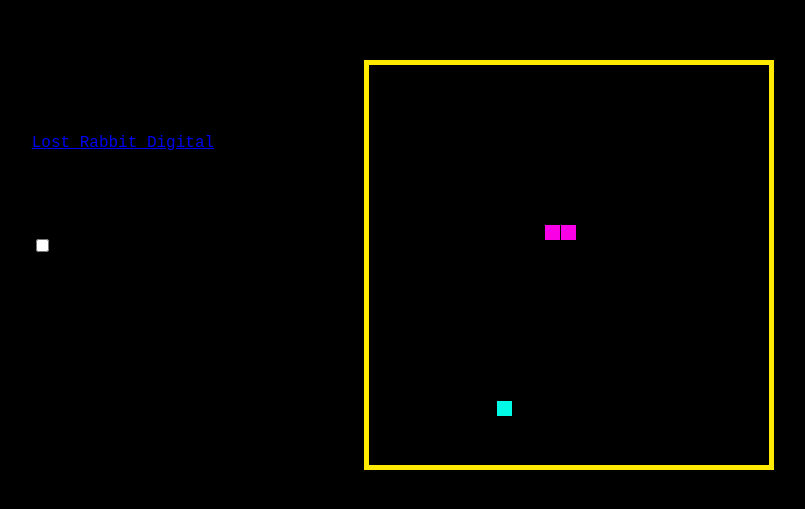
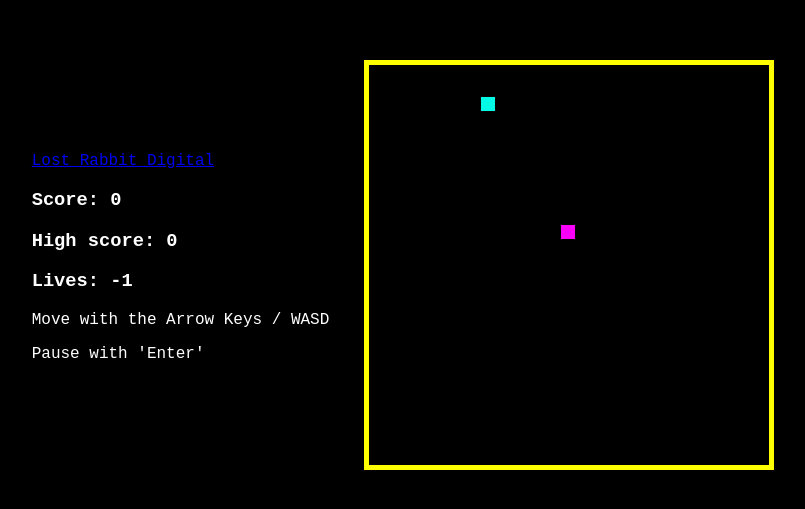
Before and after one commit to BodenMcHale/Snake-JavaScript, a plain HTML site: page src/index.html in a window 1280 px wide. Shown: the part 135-644 px from the top of the page, without its empty margins (237-1042 px from the left). Drawn offline with Linux system fonts and the light colour scheme.

Commit message:
Update
- Added Score
- Added High Score
- Added Lives
- Head of snake is different color than body
- Added favicon
- Removed wrap mechanic

```diff
--- a/src/index.html
+++ b/src/index.html
@@ -2,6 +2,7 @@
 <html>
 	<head>
 		<title>Snake</title>
+		<link rel="icon" type="image/x-icon" href="images/favicon.ico">
 		<meta charset="UTF-8">
 
 		<style>
@@ -14,6 +15,7 @@
 			body
 			{
 				background: rgb(0, 0, 0);
+				color: rgb(255, 255, 255);
 				display: flex;
 				align-items: center;
 				justify-content: center;
@@ -21,22 +23,28 @@
 
 			canvas
 			{
-				border: 5px solid rgb(255, 234, 0);
+				border: 5px solid rgb(255, 255, 0);
 			}
 		</style>
 	</head>
 
 	<body>
-		<div style="padding-right:35px">
-            <a href="https://www.lostrabbitdigital.com" style="font-family: 'Courier New', Courier, monospace;">Lost Rabbit Digital</a>
-            <p style="font-family: 'Courier New', Courier, monospace;">Move with the Arrow Keys / WASD</p>
-            <p style="font-family: 'Courier New', Courier, monospace;">Pause with 'Enter'</p>
-            <input type="checkbox" id="muteCanvasCheckbox" name="muteCanvas" value="mute">
-            <label for="loopCanvas" style="font-family:'Courier New', Courier, monospace;"> Mute</label><br>
-            <h3 style="font-family: 'Courier New', Courier, monospace;">Score: <span id="score"></span> </h3>
-            <h3 style="font-family: 'Courier New', Courier, monospace;">Max score: <span id="max_score"></span> </h3>
-            <h3 style="font-family: 'Courier New', Courier, monospace;">Lives: <span id="lives"></span> </h3>
-        </div>
+		<section class="content">
+			<div style="padding-right:35px">
+				<a href="https://www.lostrabbitdigital.com" style="font-family: 'Courier New', Courier, monospace;">Lost Rabbit Digital</a>
+
+				<div>
+					<h3 style="font-family: 'Courier New', Courier, monospace;">Score: <span id="score"></span> </h3>
+					<h3 style="font-family: 'Courier New', Courier, monospace;">High score: <span id="max_score"></span> </h3>
+					<h3 style="font-family: 'Courier New', Courier, monospace;">Lives: <span id="lives"></span> </h3>
+				</div>
+
+				<div>
+					<p style="font-family: 'Courier New', Courier, monospace;">Move with the Arrow Keys / WASD</p>
+					<p style="font-family: 'Courier New', Courier, monospace;">Pause with 'Enter'</p>
+				</div>
+			</div>
+		</section>
 	</body>
 
 	<canvas id="game"></canvas>
--- a/src/snake.js
+++ b/src/snake.js
@@ -1,3 +1,44 @@
+/*
+    License
+    ~~~~~~~~~~~~~~~~~~~~~~~~~~~~~~~~~~~~~~~~~~~~~~~~~~~~~~~
+    MIT License
+    Copyright (c) 2022, Boden McHale
+    Permission is hereby granted, free of charge, to any person obtaining a copy
+    of this software and associated documentation files (the "Software"), to deal
+    in the Software without restriction, including without limitation the rights
+    to use, copy, modify, merge, publish, distribute, sublicense, and/or sell
+    copies of the Software, and to permit persons to whom the Software is
+    furnished to do so, subject to the following conditions:
+    The above copyright notice and this permission notice shall be included in all
+    copies or substantial portions of the Software.
+    THE SOFTWARE IS PROVIDED "AS IS", WITHOUT WARRANTY OF ANY KIND, EXPRESS OR
+    IMPLIED, INCLUDING BUT NOT LIMITED TO THE WARRANTIES OF MERCHANTABILITY,
+    FITNESS FOR A PARTICULAR PURPOSE AND NONINFRINGEMENT. IN NO EVENT SHALL THE
+    AUTHORS OR COPYRIGHT HOLDERS BE LIABLE FOR ANY CLAIM, DAMAGES OR OTHER
+    LIABILITY, WHETHER IN AN ACTION OF CONTRACT, TORT OR OTHERWISE, ARISING FROM,
+    OUT OF OR IN CONNECTION WITH THE SOFTWARE OR THE USE OR OTHER DEALINGS IN THE
+    SOFTWARE.
+
+    Future Modifications
+    ~~~~~~~~~~~~~~~~~~~~~~~~~~~~~~~~~~~~~~~~~~~~~~~~~~~~~~~
+  	- SFX
+    - Score
+    - High Score
+    - Convert FPS counter to function, halfway done
+    - Add difficulty levels which are different speeds
+    - Remove looping mechanic
+    - Add thicker yellow border to favicon
+    - Add mute button
+    - Bug: Sometimes food doesn't spawn
+
+    Author
+    ~~~~~~~~~~~~~~~~~~~~~~~~~~~~~~~~~~~~~~~~~~~~~~~~~~~~~~~
+    Twitter: @Boden_McHale https://twitter.com/Boden_McHale
+    Blog: https://lostrabbitdigital.com/blog/
+    Last Updated: June 16th 2022
+*/
+
+
 let canvas = document.getElementById('game');
 let context = canvas.getContext('2d');
 
@@ -13,7 +54,10 @@ let loopCount = 0;
 let isPaused = false;
 
 let foodColor = `rgb(0, 250, 230)`;
-let snakeColor = `rgb(250, 0, 230)`;
+let snakeBodyColor = `rgb(150, 0, 150)`;
+let snakeHeadColor = `rgb(250, 0, 250)`;
+// Border around Snake and Food
+let pixelOffset = 2;
 
 let score = 0;
 let maxScore = score;
@@ -22,8 +66,8 @@ let lives = 3;
 let snake =
 {
     // Initial starting location
-    x: randomXPositionOnGrid(),
-    y: randomYPositionOnGrid(),
+    x: getRandomXPositionOnGrid(),
+    y: getRandomYPositionOnGrid(),
 
     // Snake velociry
     dx: canvasGrid,
@@ -34,17 +78,17 @@ let snake =
 
     // Length of the snake
     // Set this here for the inital length
-    maxCells: 2
+    maxCells: 1
 };
 
 let food =
 {
-    x: randomXPositionOnGrid(),
-    y: randomYPositionOnGrid()
+    x: getRandomXPositionOnGrid(),
+    y: getRandomYPositionOnGrid()
 };
 
 // Gets a random X position that is divisible by the canvasGrid
-function randomXPositionOnGrid()
+function getRandomXPositionOnGrid()
 {
     ranPosX = Math.floor(Math.random() * ((canvas.width) - 0)) + 0;
 
@@ -57,7 +101,7 @@ function randomXPositionOnGrid()
 }
 
 // Gets a random Y position that is divisible by the canvasGrid
-function randomYPositionOnGrid()
+function getRandomYPositionOnGrid()
 {
     ranPosX = Math.floor(Math.random() * ((canvas.width) - 0)) + 0;
 
@@ -69,11 +113,6 @@ function randomYPositionOnGrid()
     return ranPosX;
 }
 
-// Get a random whole number within a specific range
-function getRandomInt(min, max)
-{
-    return Math.floor(Math.random() * (max - min)) + min;
-}
 
 // Get a random whole number within a specific range
 function getRandomInt(min, max)
@@ -108,49 +147,126 @@ function playSFXMusic()
 
 function wrapSnake()
 {
-  // wrap snake position horizontally on edge of screen
-  if (snake.x < 0) {
+  // Wrap the position of the Snake horizontally
+  if (snake.x < 0)
+  {
     snake.x = canvas.width - canvasGrid;
   }
-  else if (snake.x >= canvas.width) {
+  else if (snake.x >= canvas.width)
+  {
     snake.x = 0;
   }
 
-  // wrap snake position vertically on edge of screen
-  if (snake.y < 0) {
+  // Wrap the position of the Snake vertically
+  if (snake.y < 0)
+  {
     snake.y = canvas.height - canvasGrid;
   }
-  else if (snake.y >= canvas.height) {
+  else if (snake.y >= canvas.height)
+  {
     snake.y = 0;
+  }
+}
+
+function doNotWrapSnake()
+{
+
+  if (snake.x < 0)
+  {
+    snake.x = 160;
+    snake.y = 160;
+    snake.cells = [];
+    snake.maxCells = 1;
+    snake.dx = canvasGrid;
+    snake.dy = 0;
+    lives--;
+    score = 0;
+
+    spawnFood();
+  }
+  else if (snake.x >= canvas.width)
+  {
+    snake.x = 160;
+    snake.y = 160;
+    snake.cells = [];
+    snake.maxCells = 1;
+    snake.dx = canvasGrid;
+    snake.dy = 0;
+    lives--;
+    score = 0;
+
+    spawnFood();
+  }
+
+  if (snake.y < 0)
+  {
+    snake.x = 160;
+    snake.y = 160;
+    snake.cells = [];
+    snake.maxCells = 1;
+    snake.dx = canvasGrid;
+    snake.dy = 0;
+    lives--;
+    score = 0;
+
+    spawnFood();
+  }
+  else if (snake.y >= canvas.height)
+  {
+    snake.x = 160;
+    snake.y = 160;
+    snake.cells = [];
+    snake.maxCells = 1;
+    snake.dx = canvasGrid;
+    snake.dy = 0;
+    lives--;
+    score = 0;
+
+    spawnFood();
   }
 }
 
 function drawUI()
 {
-  maxScore = document.getElementById('max_score').innerHTML;
+  document.getElementById('max_score').innerHTML = maxScore;
+  document.getElementById('score').innerHTML = score;
+  document.getElementById('lives').innerHTML = lives;
 }
 
 function drawFood()
 {
   // draw food
   context.fillStyle = foodColor;
-  context.fillRect(food.x, food.y, canvasGrid-1, canvasGrid-1);
+  context.fillRect(food.x, food.y, canvasGrid-pixelOffset, canvasGrid-pixelOffset);
+}
+
+function spawnFood()
+{
+  food.x = getRandomInt(0, 25) * canvasGrid;
+  food.y = getRandomInt(0, 25) * canvasGrid;
 }
 
 function drawSnake()
 {
-    // draw snake one cell at a time
-    context.fillStyle = snakeColor;
+    // Draw one cell of the Snake at a time
     snake.cells.forEach(function(cell, index)
     {
-      // drawing 1 px smaller than the canvasGrid creates a canvasGrid effect in the snake body so you can see how long it is
-      context.fillRect(cell.x, cell.y, canvasGrid-1, canvasGrid-1);
+      context.fillStyle = snakeBodyColor;
+      // Draw the body - pixelOffset to see a border around each cell
+      context.fillRect(cell.x, cell.y, canvasGrid-pixelOffset, canvasGrid-pixelOffset);
+
+      for (let i = index; i < 1; i++)
+      {
+        context.fillStyle = snakeHeadColor;
+        // Draw the head - pixelOffset to see a border around each cell
+        // This layers another rectangle on top of the body
+        context.fillRect(cell.x, cell.y, canvasGrid - pixelOffset, canvasGrid - pixelOffset);
+      }
     });
 }
 
 function moveSnake()
 {
-  // move snake by it's velocity
   snake.x += snake.dx;
   snake.y += snake.dy;
 }
@@ -162,10 +278,9 @@ function feedSnake()
     if (cell.x === food.x && cell.y === food.y)
     {
       snake.maxCells++;
+      score++;
 
-      // canvas is 400x400 which is 25x25 grids
-      food.x = getRandomInt(0, 25) * canvasGrid;
-      food.y = getRandomInt(0, 25) * canvasGrid;
+      spawnFood();
     }
   });
 }
@@ -174,19 +289,22 @@ function collisions()
 {
   snake.cells.forEach(function(cell, index)
   {
-    // check collision with all cells after this one (modified bubble sort)
-    for (let i = index + 1; i < snake.cells.length; i++) {
-      // snake occupies same space as a body part. reset game
-      if (cell.x === snake.cells[i].x && cell.y === snake.cells[i].y) {
+    // Search through each cell, including the snake cell
+    for (let i = index + 1; i < snake.cells.length; i++)
+    {
+      // If the Snake collides with itself, kill the player
+      if (cell.x === snake.cells[i].x && cell.y === snake.cells[i].y)
+      {
         snake.x = 160;
         snake.y = 160;
         snake.cells = [];
-        snake.maxCells = 4;
+        snake.maxCells = 1;
         snake.dx = canvasGrid;
         snake.dy = 0;
+        lives--;
+        score = 0;
 
-        food.x = getRandomInt(0, 25) * canvasGrid;
-        food.y = getRandomInt(0, 25) * canvasGrid;
+        spawnFood();
       }
     }
   });
@@ -230,6 +348,9 @@ function game()
 
   // Set the FPS to 15
   // 60/15 = 4
+  let targetFPS = 15;
+  let targetFPSConverted = 60/targetFPS;
+  console.log(targetFPSConverted);
   if (loopCount++ < 4) {
     return;
   }
@@ -238,15 +359,15 @@ function game()
   context.clearRect(0, 0, canvas.width, canvas.height);
 
   maxScore = score > maxScore ? score : maxScore;
-  mute = document.getElementById('muteCanvasCheckbox').checked;
+
   drawUI();
   drawFood();
   drawSnake();
   moveSnake();
-  wrapSnake();
+  //wrapSnake();
+  doNotWrapSnake();
   feedSnake();
   collisions();
-  controls();
 
   // keep track of where snake has been. front of the array is always the head
   snake.cells.unshift({x: snake.x, y: snake.y});
@@ -258,6 +379,9 @@ function game()
   }
 }
 
+// Call controls() outside of game() to avoid missing key inputs
+controls();
+
 
 // start the game
 requestAnimationFrame(game);
```
Also changed, not shown: src/images/favicon.ico (added), 3 other files.
